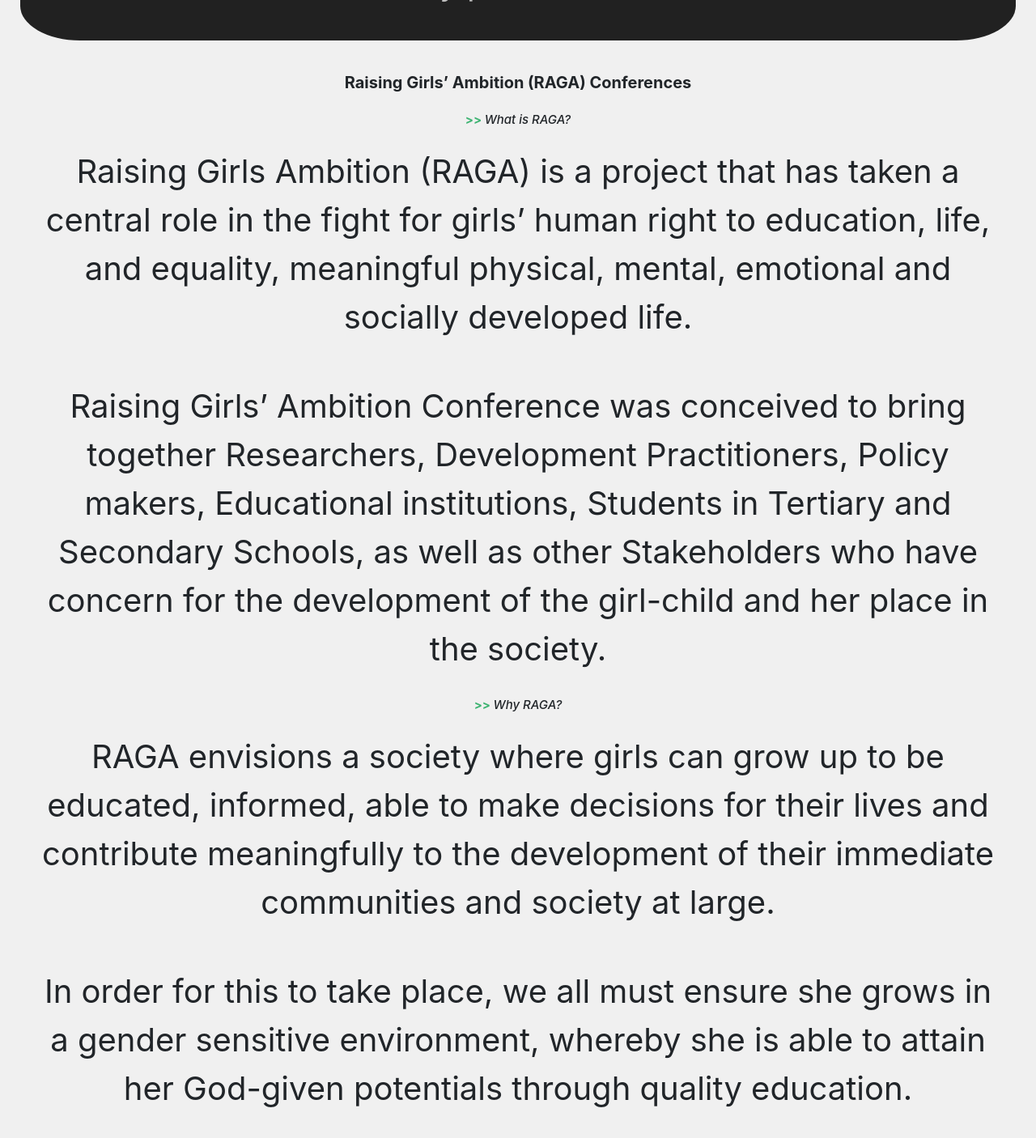
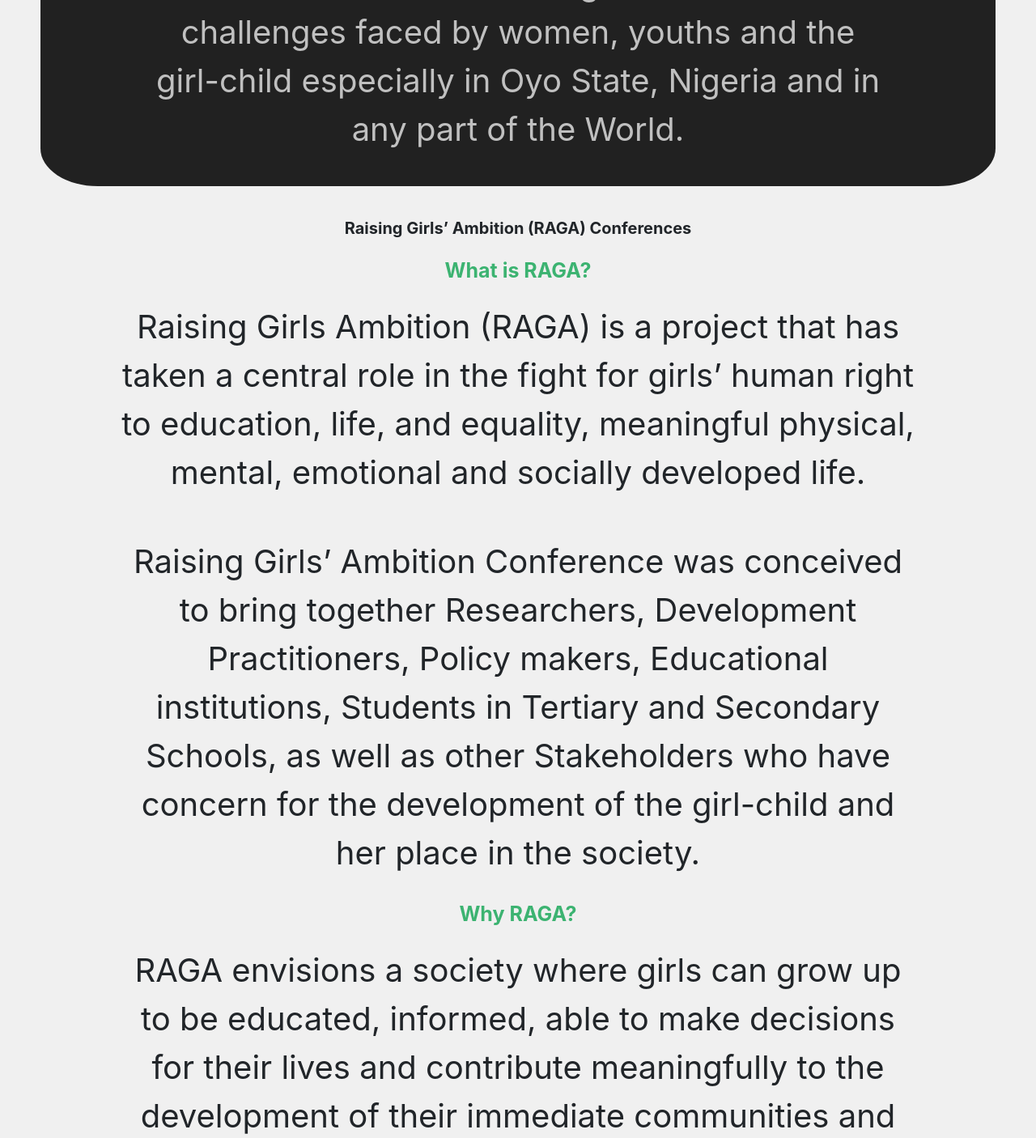
Before and after one commit to nullthefirst/raga-project, a React (Create React App) app: page / in a window 1280 px wide. Shown: the part 1160-2566 px from the top of the page at 81% size. Built offline with nearby package versions, Linux system fonts and the light colour scheme.

Commit message:
finished redesign

```diff
--- a/src/components/Main.css
+++ b/src/components/Main.css
@@ -4,6 +4,7 @@
 /* Main styles */
 body {
   margin: 0 0.5em 0 0.5em;
+  padding: 0 2.5em;
   text-align: center;
   background-color: #f0f0f0;
 }
@@ -18,5 +19,14 @@ a:link, a:active, a:visited, .note {
 
 p {
   font-size: 4em;
-  padding: 0.5em 1em;
+  padding: 0.5em 3em;
 }
+
+@media all and (max-width: 599px) {
+
+  p {
+    font-size: 1.4em;
+    padding: 0.5em 0.2em;
+  }
+
+}
--- a/src/components/views/info.js
+++ b/src/components/views/info.js
@@ -7,26 +7,17 @@ export default class Info extends Component {
     return(
       <div>
         <div>
-          <h4>
-            <span className="note"> >> </span>
-            <em>What is RAGA?</em>
-          </h4>
+          <h1><span className="note">What is RAGA?</span></h1>
           <p>Raising Girls Ambition (RAGA) is a project that has taken a central role in the fight for girls’ human right to education, life, and equality, meaningful physical, mental, emotional and socially developed life.</p>
           <p>Raising Girls’ Ambition Conference was conceived to bring together Researchers, Development Practitioners, Policy makers, Educational institutions, Students in Tertiary and Secondary Schools, as well as other Stakeholders who have concern for the development of the girl-child and her place in the society.</p>
         </div>
         <div>
-          <h4>
-            <span className="note"> >> </span>
-            <em>Why RAGA?</em>
-          </h4>
+          <h1><span className="note">Why RAGA?</span></h1>
           <p>RAGA envisions a society where girls can grow up to be educated, informed, able to make decisions for their lives and contribute meaningfully to the development of their immediate communities and society at large.</p>
           <p>In order for this to take place, we all must ensure she grows in a gender sensitive environment, whereby she is able to attain her God-given potentials through quality education.</p>
         </div>
         <div>
-          <h4>
-            <span className="note"> >> </span>
-            <em>Importance:</em>
-          </h4>
+          <h1><span className="note">Importance</span></h1>
           <p>RAGA conferences therefore bring to the front-burner, issues that would otherwise not allow girls’ ambitions to be raised and/or issues that will enhance their ambition.</p>
           <p>The Conference features presentations from academia, policy makers, legal practitioners, international and national NGOs, High School students and health workers.</p>
         </div>
```
